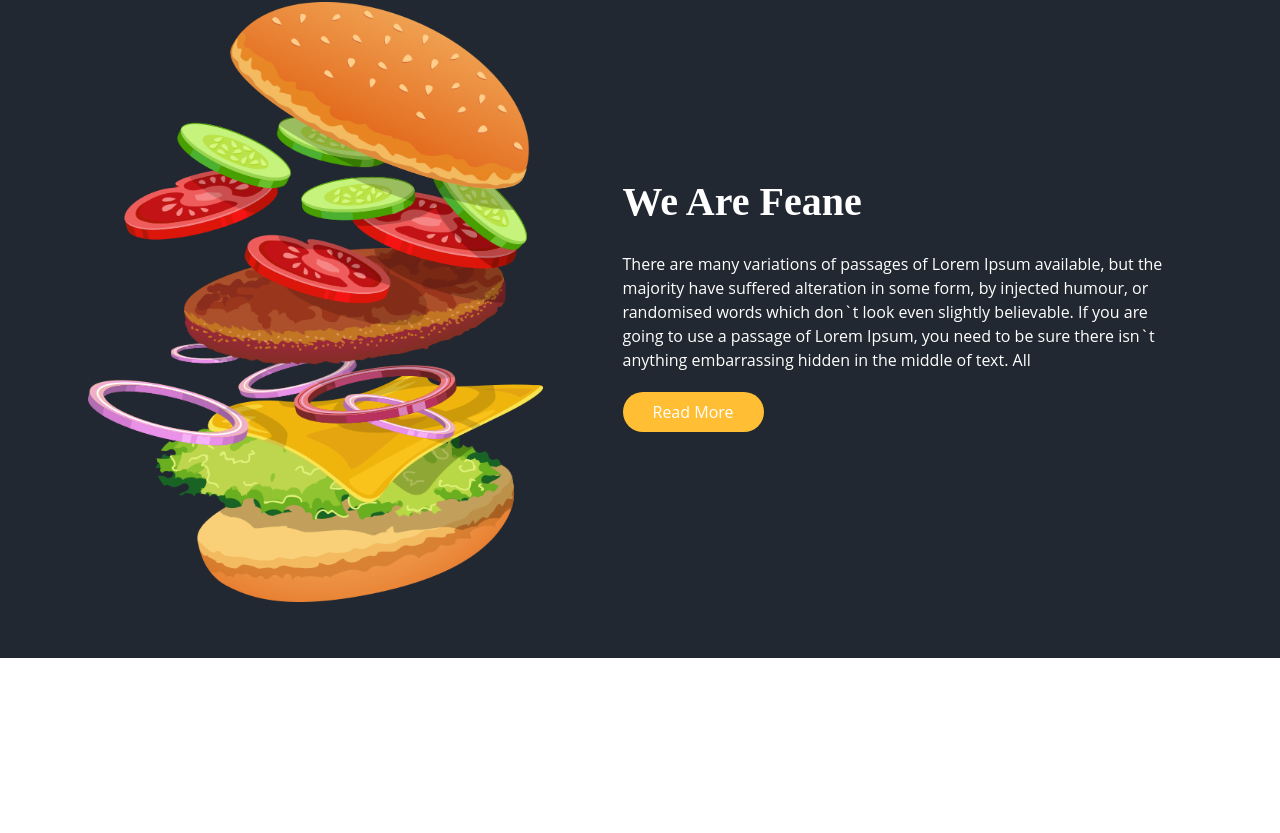
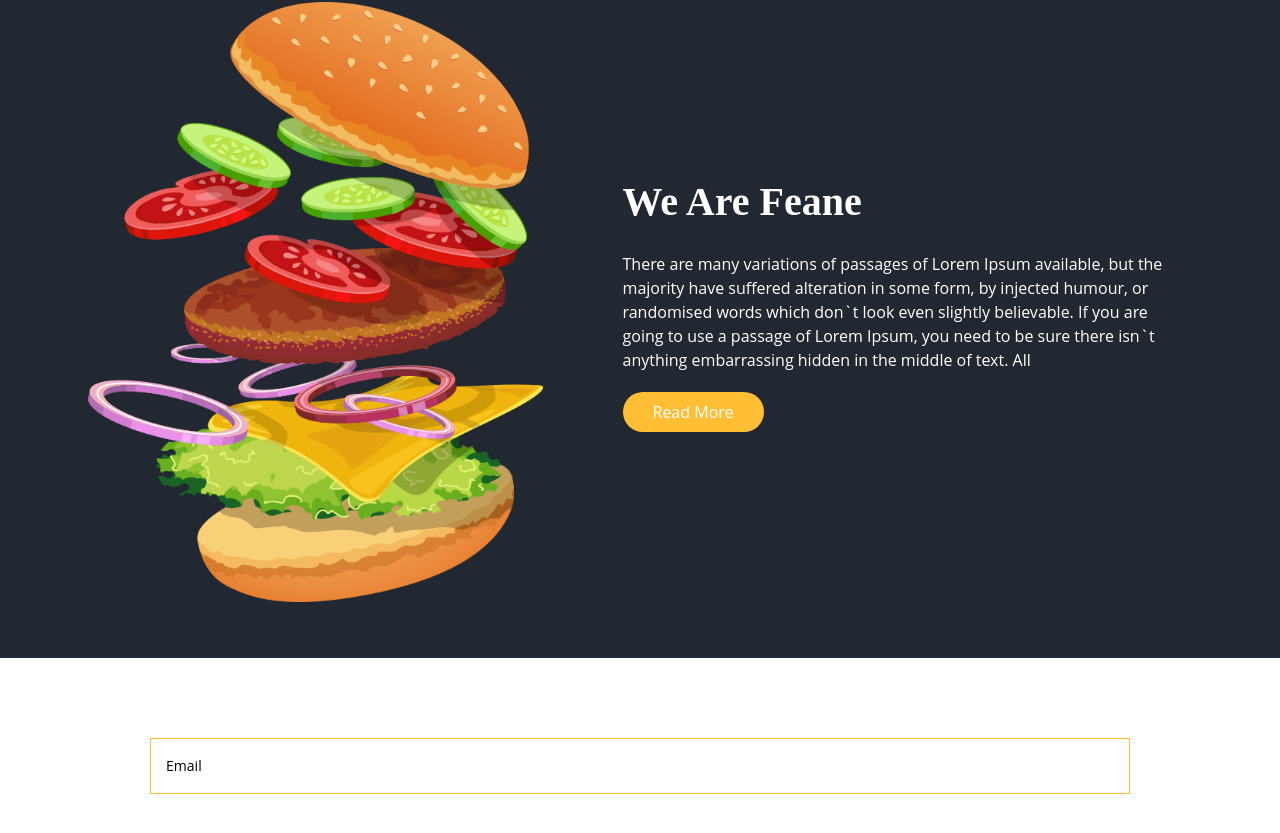
Before and after one commit to eoakpinarr/food-ordering, a Next.js app: page / in a window 1280 px wide. Shown: the part 2305-3138 px from the top of the page. Before the commit the page ends 2963 px from the top, so only its background shows below. Built offline with nearby package versions, Linux system fonts and the light colour scheme.

Commit message:
input container

```diff
--- /dev/null
+++ b/components/form/Input.jsx
@@ -0,0 +1,19 @@
+import React from 'react'
+
+const Input = () => {
+    return (
+        <div className='w-full'>
+            <label className='relative block cursor-text w-full'>
+                <input required type='text' className='h-14 w-full pt-2
+                border border-primary outline-none px-4 peer'/>
+                <span className='absolute top-0 left-0 px-4 peer-valid:h-6
+                text-sm h-full flex items-center peer-focus:h-6 peer-valid:text-xs
+                peer-focus:text-xs peer-focus:transition-all'>
+                    Email
+                </span>
+            </label>
+        </div>
+    )
+}
+
+export default Input
--- a/pages/index.jsx
+++ b/pages/index.jsx
@@ -4,17 +4,21 @@ import Home from './Home'
 import Header from '@/components/layout/Header'
 import Carousel from '@/components/ui/Carousel'
 import Campaigns from '@/components/ui/Campaigns'
+import Input from '@/components/form/Input'
 
 const İndex = () => {
   return (
-    <div className= "">
+    <div className="">
       <Head>
         <title>Create Next App</title>
-        <meta name='description' content='Generated by create next app'/>
-        <link rel='icon' href='/favicon.ico'/>
+        <meta name='description' content='Generated by create next app' />
+        <link rel='icon' href='/favicon.ico' />
       </Head>
       <Header />
       <Home />
+      <div className='p-20 container mx-auto '>
+        <Input />
+      </div>
 
     </div>
   )
```
